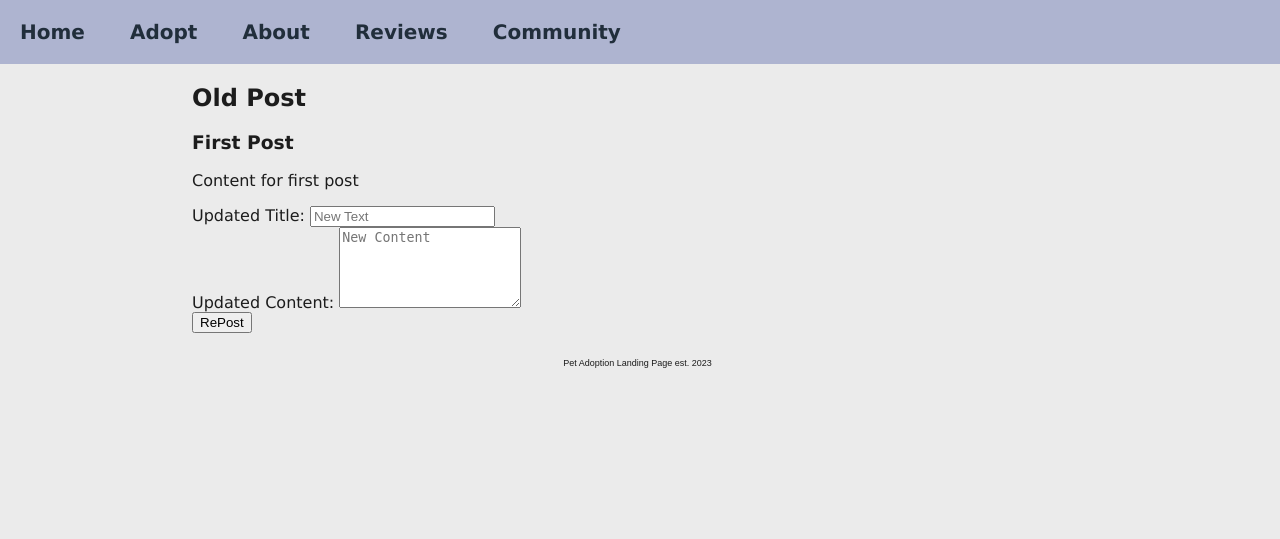
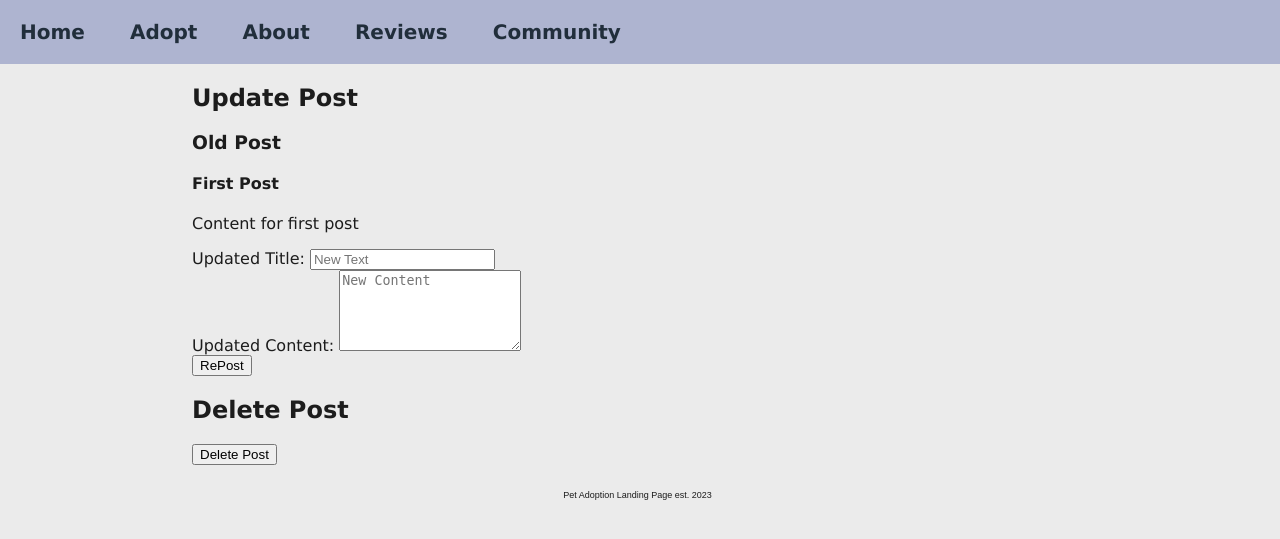
Before and after one commit to bchairez4/flask-landing-page, a Flask app: page /1/edit in a window 1280 px wide. Shown: the part 140-679 px from the top of the page. Run offline with Flask 3, Linux system fonts and the light colour scheme; data comes from the database, SQL or seed files in the repository.

Commit message:
added delete button

```diff
--- a/templates/edit.html
+++ b/templates/edit.html
@@ -3,8 +3,9 @@
 {% block title %} Edit {% endblock %}
 
 {% block body %}
-    <h2>Old Post</h2>
-    <h3>{{ post['title'] }}</h3>
+    <h2>Update Post</h2>
+    <h3>Old Post</h3>
+    <h4>{{ post['title'] }}</h4>
     <p>{{ post['content'] }}</p>
 
     <form method="post">
@@ -20,4 +21,11 @@
             RePost
         </button>
     </form>
+
+    <h2>Delete Post</h2>
+    <form action="{{ url_for('delete', postID=post['id']) }}" method="post">
+        <button type="submit" onclick="return confirm('Are you sure you want to delete the entire post?')">
+            Delete Post
+        </button>
+    </form>
 {% endblock %}
```
